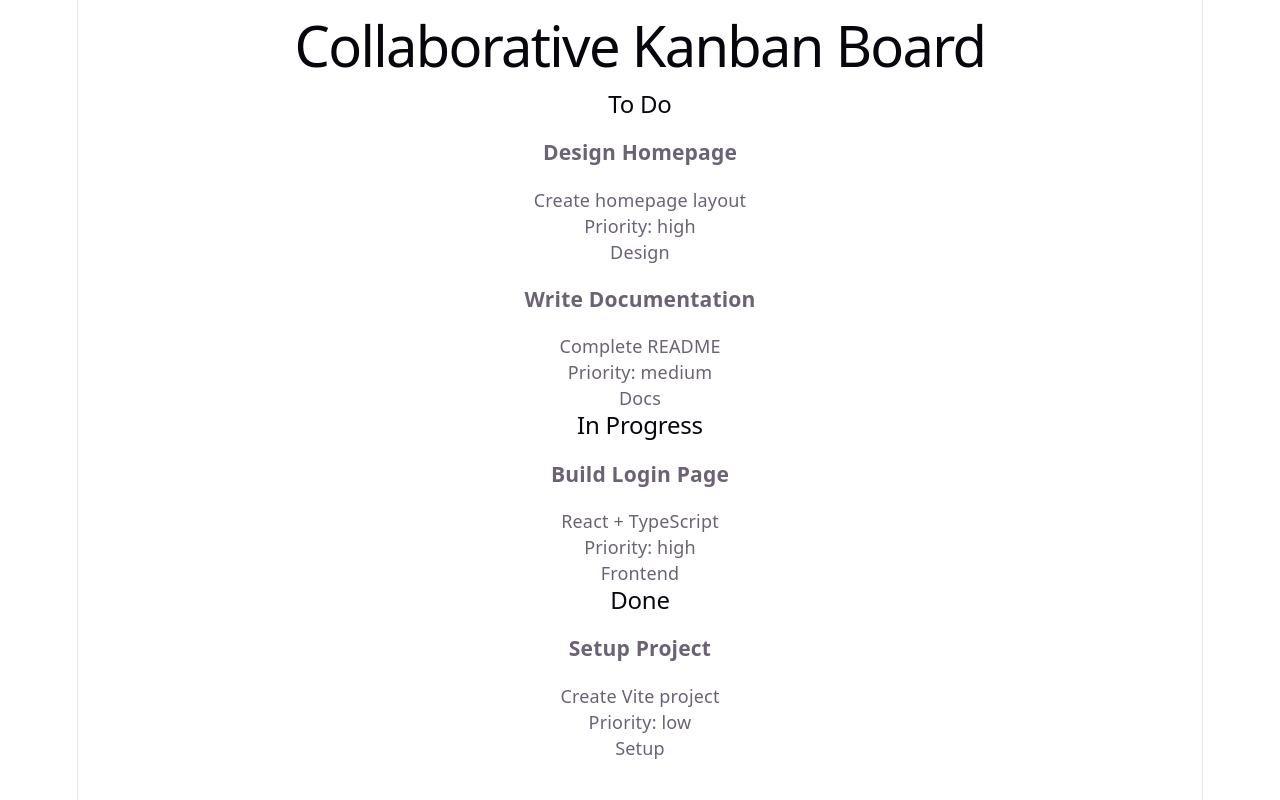
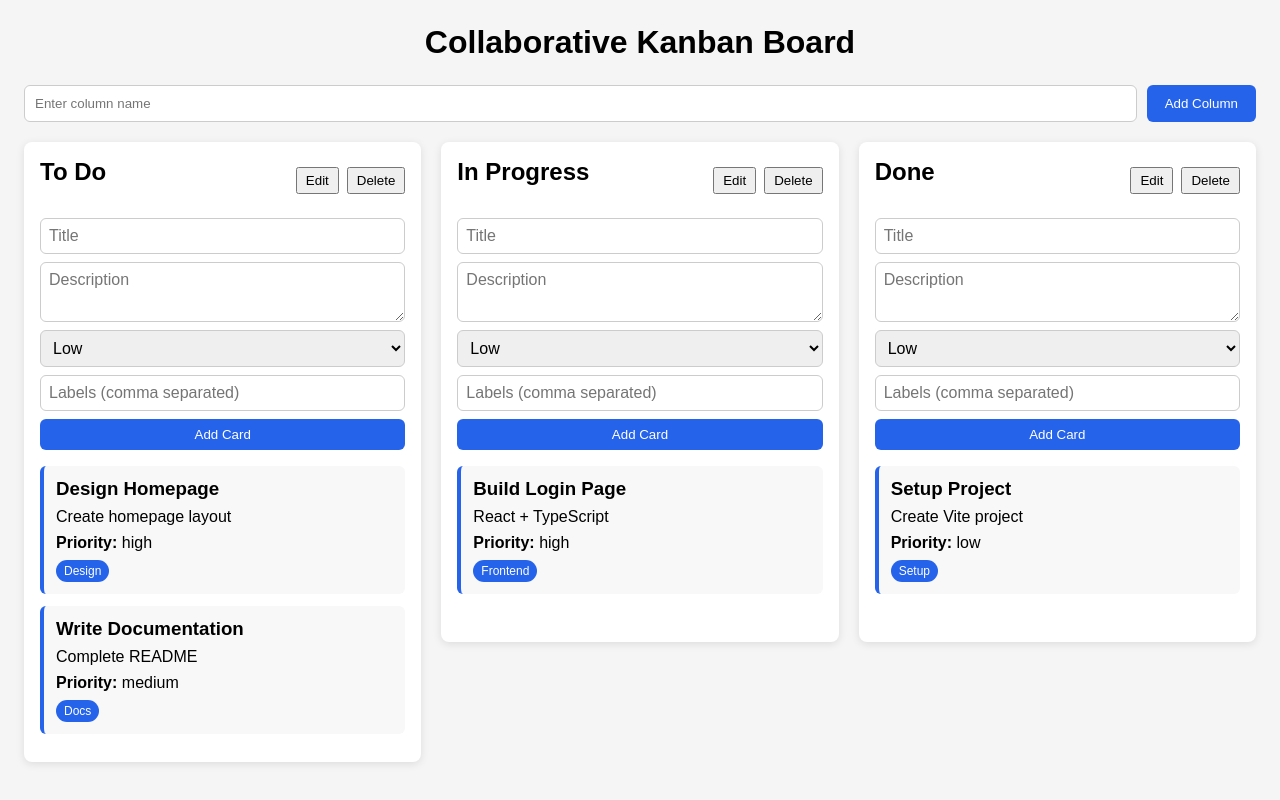
Before and after one commit to UmerAbid04/Collaborative-Kanban-Board, a React (Vite) app: page / in a window 1280 px wide. Built offline with nearby package versions, Linux system fonts and the light colour scheme.

Commit message:
add, edit, delete cards implemented

```diff
--- a/src/App.tsx
+++ b/src/App.tsx
@@ -2,8 +2,9 @@ import Board from "./components/Board";
 
 function App() {
   return (
-    <div>
+    <div className="app">
       <h1>Collaborative Kanban Board</h1>
+
       <Board />
     </div>
   );
--- /dev/null
+++ b/src/components/AddCard.tsx
@@ -0,0 +1,82 @@
+import { useState } from "react";
+import { useBoard } from "../context/BoardContext";
+
+interface AddCardProps {
+  columnId: string;
+}
+
+function AddCard({ columnId }: AddCardProps) {
+  const { dispatch } = useBoard();
+
+  const [title, setTitle] = useState("");
+  const [description, setDescription] = useState("");
+  const [priority, setPriority] = useState<"low" | "medium" | "high">("low");
+  const [labels, setLabels] = useState("");
+
+  function addCard() {
+    if (!title.trim()) return;
+
+    dispatch({
+      type: "ADD_CARD",
+      payload: {
+        columnId,
+        card: {
+          id: crypto.randomUUID(),
+          title: title.trim(),
+          description: description.trim(),
+          priority,
+          labels: labels
+            .split(",")
+            .map((label) => label.trim())
+            .filter((label) => label !== ""),
+        },
+      },
+    });
+
+    setTitle("");
+    setDescription("");
+    setPriority("low");
+    setLabels("");
+  }
+
+  return (
+    <div className="add-card">
+      <input
+        type="text"
+        placeholder="Title"
+        value={title}
+        onChange={(e) => setTitle(e.target.value)}
+      />
+
+      <textarea
+        placeholder="Description"
+        value={description}
+        onChange={(e) => setDescription(e.target.value)}
+      />
+
+      <select
+        value={priority}
+        onChange={(e) =>
+          setPriority(e.target.value as "low" | "medium" | "high")
+        }
+      >
+        <option value="low">Low</option>
+        <option value="medium">Medium</option>
+        <option value="high">High</option>
+      </select>
+
+      <input
+        type="text"
+        placeholder="Labels (comma separated)"
+        value={labels}
+        onChange={(e) => setLabels(e.target.value)}
+      />
+
+      <button onClick={addCard}>
+        Add Card
+      </button>
+    </div>
+  );
+}
+
+export default AddCard;
--- /dev/null
+++ b/src/components/AddColumn.tsx
@@ -0,0 +1,39 @@
+import { useState } from "react";
+import { useBoard } from "../context/BoardContext";
+
+function AddColumn() {
+  const { dispatch } = useBoard();
+  const [columnTitle, setColumnTitle] = useState("");
+
+  function addColumn() {
+    const title = columnTitle.trim();
+
+    if (!title) return;
+
+    dispatch({
+      type: "ADD_COLUMN",
+      payload: {
+        id: crypto.randomUUID(),
+        title,
+        cards: [],
+      },
+    });
+
+    setColumnTitle("");
+  }
+
+  return (
+    <div className="add-column">
+      <input
+        type="text"
+        placeholder="Enter column name"
+        value={columnTitle}
+        onChange={(e) => setColumnTitle(e.target.value)}
+      />
+
+      <button onClick={addColumn}>Add Column</button>
+    </div>
+  );
+}
+
+export default AddColumn;
--- a/src/components/Board.tsx
+++ b/src/components/Board.tsx
@@ -1,15 +1,20 @@
 import { useBoard } from "../context/BoardContext";
+import AddColumn from "./AddColumn";
 import Column from "./Column";
 
 function Board() {
   const { state } = useBoard();
 
   return (
-    <div className="board">
-      {state.columns.map((column) => (
-        <Column key={column.id} column={column} />
-      ))}
-    </div>
+    <>
+      <AddColumn />
+
+      <div className="board">
+        {state.columns.map((column) => (
+          <Column key={column.id} column={column} />
+        ))}
+      </div>
+    </>
   );
 }
 
--- a/src/components/Card.tsx
+++ b/src/components/Card.tsx
@@ -11,13 +11,19 @@ function Card({ card }: CardProps) {
 
       <p>{card.description}</p>
 
-      <p>Priority: {card.priority}</p>
+      <p>
+        <strong>Priority:</strong> {card.priority}
+      </p>
 
-      <div>
-        {card.labels.map((label) => (
-          <span key={label}>{label}</span>
-        ))}
-      </div>
+      {card.labels.length > 0 && (
+        <div className="labels">
+          {card.labels.map((label) => (
+            <span key={label} className="label">
+              {label}
+            </span>
+          ))}
+        </div>
+      )}
     </div>
   );
 }
--- a/src/components/Column.tsx
+++ b/src/components/Column.tsx
@@ -1,15 +1,80 @@
+import { useState } from "react";
 import type { Column as ColumnType } from "../types/board";
+import { useBoard } from "../context/BoardContext";
 import Card from "./Card";
+import AddCard from "./AddCard";
 
 interface ColumnProps {
   column: ColumnType;
 }
 
+
 function Column({ column }: ColumnProps) {
+  const { dispatch } = useBoard();
+
+  const [isEditing, setIsEditing] = useState(false);
+  const [title, setTitle] = useState(column.title);
+
+  function saveTitle() {
+    const newTitle = title.trim();
+
+    if (!newTitle) return;
+
+    dispatch({
+      type: "RENAME_COLUMN",
+      payload: {
+        id: column.id,
+        title: newTitle,
+      },
+    });
+
+    setIsEditing(false);
+  }
+
+  function deleteColumn() {
+  const confirmed = window.confirm(
+    "Delete this column?"
+  );
+
+  if (!confirmed) return;
+
+  dispatch({
+    type: "DELETE_COLUMN",
+    payload: {
+      id: column.id,
+    },
+  });
+}
+
   return (
     <div className="column">
-      <h2>{column.title}</h2>
+      {isEditing ? (
+        <>
+          <input
+            value={title}
+            onChange={(e) => setTitle(e.target.value)}
+          />
 
+          <button onClick={saveTitle}>
+            Save
+          </button>
+        </>
+      ) : (
+       <div className="column-header">
+  <h2>{column.title}</h2>
+
+  <div>
+    <button onClick={() => setIsEditing(true)}>
+      Edit
+    </button>
+
+    <button onClick={deleteColumn}>
+      Delete
+    </button>
+  </div>
+</div>
+      )}
+      <AddCard columnId={column.id} />
       {column.cards.map((card) => (
         <Card key={card.id} card={card} />
       ))}
--- a/src/context/BoardContext.tsx
+++ b/src/context/BoardContext.tsx
@@ -6,10 +6,8 @@ import type { BoardState } from "../types/board";
 import { boardReducer } from "./boardReducer";
 import { initialBoard } from "../data/initialBoard";
 
-type BoardAction = {
-  type: string;
-  payload?: unknown;
-};
+import type { BoardAction } from "./boardReducer";
+
 
 interface BoardContextType {
   state: BoardState;
--- a/src/context/boardReducer.ts
+++ b/src/context/boardReducer.ts
@@ -1,10 +1,70 @@
-import type { BoardState } from "../types/board";
+import type { BoardState, Column, Card } from "../types/board";
+
+export type BoardAction =
+  | {
+      type: "ADD_COLUMN";
+      payload: Column;
+    }
+  | {
+      type: "RENAME_COLUMN";
+      payload: {
+        id: string;
+        title: string;
+      };
+    }
+  | {
+      type: "DELETE_COLUMN";
+      payload: {
+        id: string;
+      };
+    }
+    | {
+    type: "ADD_CARD";
+    payload: {
+      columnId: string;
+      card: Card;
+    };
+  };
 
 export function boardReducer(
   state: BoardState,
-  action: { type: string; payload?: unknown }
+  action: BoardAction
 ): BoardState {
   switch (action.type) {
+    case "ADD_COLUMN":
+      return {
+        ...state,
+        columns: [...state.columns, action.payload],
+      };
+      case "RENAME_COLUMN":
+  return {
+    ...state,
+    columns: state.columns.map((column) =>
+      column.id === action.payload.id
+        ? { ...column, title: action.payload.title }
+        : column
+    ),
+  };
+  case "DELETE_COLUMN":
+  return {
+    ...state,
+    columns: state.columns.filter(
+      (column) => column.id !== action.payload.id
+    ),
+  };
+  case "ADD_CARD":
+  return {
+    ...state,
+    columns: state.columns.map((column) =>
+      column.id === action.payload.columnId
+        ? {
+            ...column,
+            cards: [...column.cards, action.payload.card],
+          }
+        : column
+    ),
+  };
+
     default:
       return state;
   }
--- a/src/index.css
+++ b/src/index.css
@@ -1,111 +1,158 @@
-:root {
-  --text: #6b6375;
-  --text-h: #08060d;
-  --bg: #fff;
-  --border: #e5e4e7;
-  --code-bg: #f4f3ec;
-  --accent: #aa3bff;
-  --accent-bg: rgba(170, 59, 255, 0.1);
-  --accent-border: rgba(170, 59, 255, 0.5);
-  --social-bg: rgba(244, 243, 236, 0.5);
-  --shadow:
-    rgba(0, 0, 0, 0.1) 0 10px 15px -3px, rgba(0, 0, 0, 0.05) 0 4px 6px -2px;
-
-  --sans: system-ui, 'Segoe UI', Roboto, sans-serif;
-  --heading: system-ui, 'Segoe UI', Roboto, sans-serif;
-  --mono: ui-monospace, Consolas, monospace;
-
-  font: 18px/145% var(--sans);
-  letter-spacing: 0.18px;
-  color-scheme: light dark;
-  color: var(--text);
-  background: var(--bg);
-  font-synthesis: none;
-  text-rendering: optimizeLegibility;
-  -webkit-font-smoothing: antialiased;
-  -moz-osx-font-smoothing: grayscale;
-
-  @media (max-width: 1024px) {
-    font-size: 16px;
-  }
-}
-
-@media (prefers-color-scheme: dark) {
-  :root {
-    --text: #9ca3af;
-    --text-h: #f3f4f6;
-    --bg: #16171d;
-    --border: #2e303a;
-    --code-bg: #1f2028;
-    --accent: #c084fc;
-    --accent-bg: rgba(192, 132, 252, 0.15);
-    --accent-border: rgba(192, 132, 252, 0.5);
-    --social-bg: rgba(47, 48, 58, 0.5);
-    --shadow:
-      rgba(0, 0, 0, 0.4) 0 10px 15px -3px, rgba(0, 0, 0, 0.25) 0 4px 6px -2px;
-  }
-
-  #social .button-icon {
-    filter: invert(1) brightness(2);
-  }
-}
-
-#root {
-  width: 1126px;
-  max-width: 100%;
-  margin: 0 auto;
-  text-align: center;
-  border-inline: 1px solid var(--border);
-  min-height: 100svh;
-  display: flex;
-  flex-direction: column;
+* {
+  margin: 0;
+  padding: 0;
   box-sizing: border-box;
 }
 
 body {
-  margin: 0;
+  font-family: Arial, Helvetica, sans-serif;
+  background-color: #f5f5f5;
 }
 
-h1,
-h2 {
-  font-family: var(--heading);
-  font-weight: 500;
-  color: var(--text-h);
+.app {
+  padding: 24px;
 }
 
-h1 {
-  font-size: 56px;
-  letter-spacing: -1.68px;
-  margin: 32px 0;
-  @media (max-width: 1024px) {
-    font-size: 36px;
-    margin: 20px 0;
+.app h1 {
+  text-align: center;
+  margin-bottom: 24px;
+}
+
+.board {
+  display: flex;
+  gap: 20px;
+  align-items: flex-start;
+}
+
+.column {
+  flex: 1;
+  background: white;
+  border-radius: 8px;
+  padding: 16px;
+  min-height: 500px;
+  box-shadow: 0 2px 8px rgba(0,0,0,0.1);
+}
+
+.column h2 {
+  margin-bottom: 16px;
+}
+
+.card {
+  background: #f8f8f8;
+  border-radius: 6px;
+  padding: 12px;
+  margin-bottom: 12px;
+  border-left: 4px solid #2563eb;
+}
+
+.card h3 {
+  margin-bottom: 8px;
+}
+
+.card p {
+  margin-bottom: 8px;
+}
+
+.labels {
+  display: flex;
+  gap: 6px;
+  flex-wrap: wrap;
+}
+
+.label {
+  background: #2563eb;
+  color: white;
+  padding: 4px 8px;
+  border-radius: 12px;
+  font-size: 12px;
+}
+
+@media (max-width: 768px) {
+  .board {
+    flex-direction: column;
   }
 }
-h2 {
-  font-size: 24px;
-  line-height: 118%;
-  letter-spacing: -0.24px;
-  margin: 0 0 8px;
-  @media (max-width: 1024px) {
-    font-size: 20px;
-  }
-}
-p {
-  margin: 0;
+.add-column {
+  display: flex;
+  gap: 10px;
+  margin-bottom: 20px;
 }
 
-code,
-.counter {
-  font-family: var(--mono);
-  display: inline-flex;
-  border-radius: 4px;
-  color: var(--text-h);
+.add-column input {
+  flex: 1;
+  padding: 10px;
+  border: 1px solid #ccc;
+  border-radius: 6px;
 }
 
-code {
-  font-size: 15px;
-  line-height: 135%;
+.add-column button {
+  padding: 10px 18px;
+  border: none;
+  border-radius: 6px;
+  background: #2563eb;
+  color: white;
+  cursor: pointer;
+}
+
+.add-column button:hover {
+  background: #1d4ed8;
+}
+
+.column-header {
+  display: flex;
+  justify-content: space-between;
+  align-items: center;
+  margin-bottom: 16px;
+}
+
+.column-header div {
+  display: flex;
+  gap: 8px;
+}
+
+.column-header button {
   padding: 4px 8px;
-  background: var(--code-bg);
 }
+.add-card {
+  display: flex;
+  gap: 8px;
+  margin-bottom: 12px;
+}
+
+.add-card input {
+  flex: 1;
+  padding: 6px;
+}
+
+.add-card button {
+  padding: 6px 10px;
+}
+.add-card {
+  display: flex;
+  flex-direction: column;
+  gap: 8px;
+  margin-bottom: 16px;
+}
+
+.add-card input,
+.add-card textarea,
+.add-card select {
+  padding: 8px;
+  border: 1px solid #ccc;
+  border-radius: 6px;
+  font: inherit;
+}
+
+.add-card textarea {
+  resize: vertical;
+  min-height: 60px;
+}
+
+.add-card button {
+  padding: 8px;
+  border: none;
+  background: #2563eb;
+  color: white;
+  border-radius: 6px;
+  cursor: pointer;
+}
```
